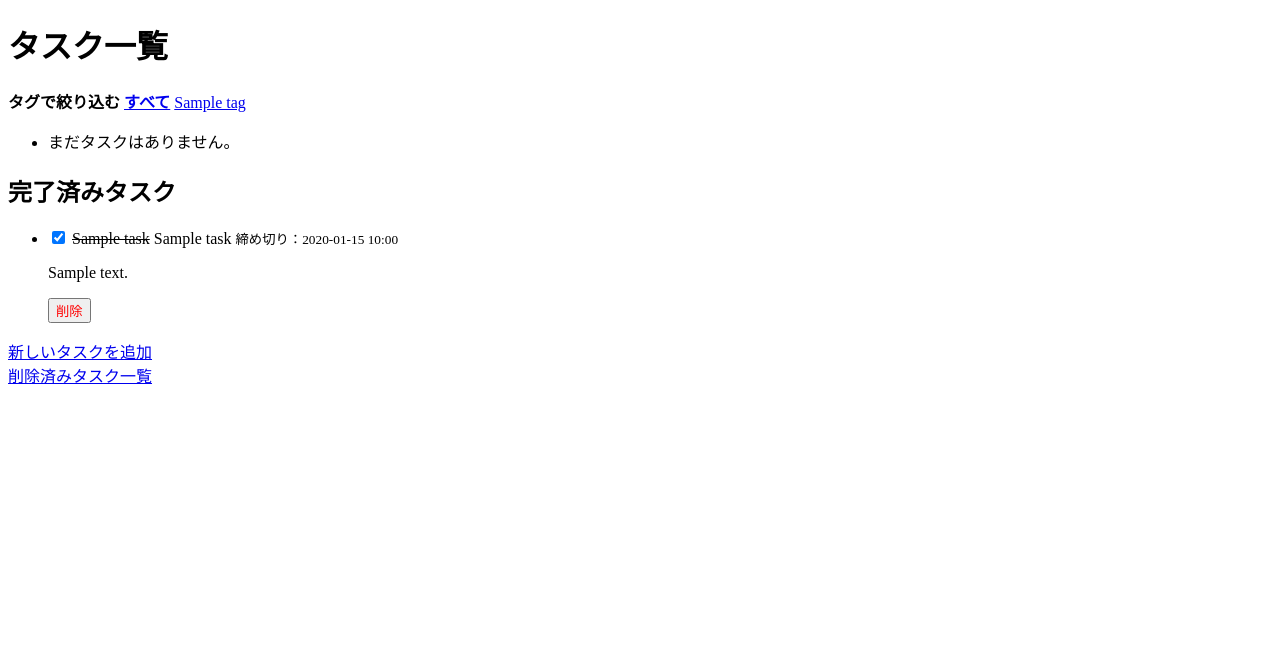
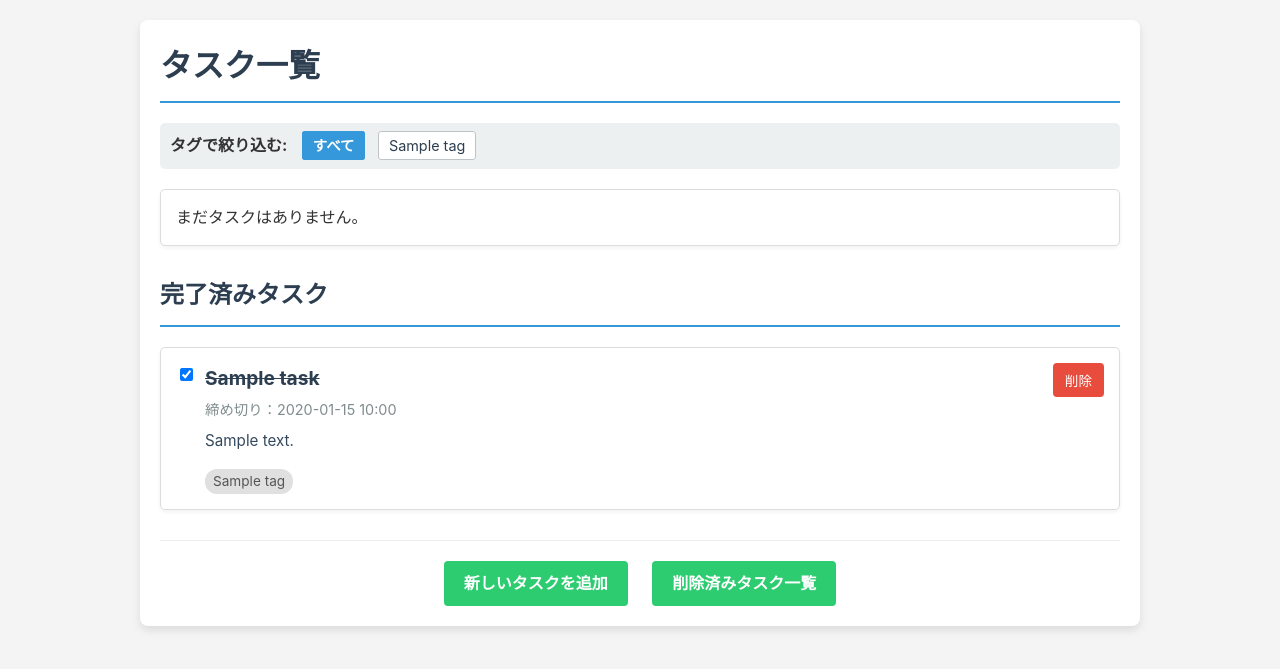
Before and after one commit to majude05/django_todo, a Django app: page / in a window 1280 px wide. Shown: the top 669 px of the page. Run offline with Django 5.2, Linux system fonts and the light colour scheme; tables that the repository leaves empty hold one stand-in row (values such as "Sample post").

Commit message:
タスクと登録と一覧のUI/UXを整えた。

```diff
--- /dev/null
+++ b/static/css/custom_tasks.css
@@ -0,0 +1,259 @@
+/* --- ページ全体の基本スタイル --- */
+body {
+    font-family: -apple-system, BlinkMacSystemFont, "Segoe UI", Roboto, Helvetica, Arial, sans-serif, "Apple Color Emoji", "Segoe UI Emoji", "Segoe UI Symbol";
+    line-height: 1.6;
+    background-color: #f4f4f4; /* 統一された背景色 */
+    color: #333;
+    margin: 0;
+    padding: 20px;
+}
+
+.container { /* HTMLのbody直下にこのクラスを持つdivを配置することを推奨 */
+    max-width: 960px;
+    margin: 0 auto;
+    padding: 20px;
+    background-color: #fff;
+    border-radius: 8px;
+    box-shadow: 0 4px 8px rgba(0, 0, 0, 0.1);
+}
+
+h1, h2 {
+    color: #2c3e50;
+    border-bottom: 2px solid #3498db;
+    padding-bottom: 10px;
+    margin-bottom: 20px;
+    margin-top: 30px;
+}
+
+h1:first-child, h2:first-child {
+    margin-top: 0;
+}
+
+/* --- タグ絞り込み部分 --- */
+.tag-filter {
+    margin-bottom: 20px;
+    padding: 10px;
+    background-color: #ecf0f1;
+    border-radius: 5px;
+}
+.tag-filter strong {
+    margin-right: 10px;
+}
+.tag-filter a {
+    margin-right: 8px;
+    padding: 5px 10px;
+    background-color: #fff;
+    border: 1px solid #bdc3c7;
+    border-radius: 3px;
+    font-size: 0.9em;
+    text-decoration: none;
+    color: #2c3e50;
+}
+.tag-filter a:hover {
+    background-color: #e0e0e0;
+}
+.tag-filter a.active-tag { /* class名を .active-tag に統一 */
+    font-weight: bold;
+    background-color: #3498db;
+    color: white;
+    border-color: #3498db;
+}
+
+
+/* --- タスク一覧の基本スタイル --- */
+ul.task-list-ul,
+ul.completed-task-list-ul {
+    list-style-type: none;
+    padding-left: 0;
+    margin-top: 10px;
+}
+
+ul.task-list-ul li,
+ul.completed-task-list-ul li {
+    display: flex;
+    align-items: flex-start; /* チェックボックスとテキストの行頭を合わせるため */
+    margin-bottom: 12px;
+    padding: 15px;
+    border: 1px solid #ddd;
+    border-radius: 5px;
+    background-color: #ffffff;
+    box-shadow: 0 2px 4px rgba(0, 0, 0, 0.05);
+}
+
+/* --- 各タスクアイテム内の要素 --- */
+.task-main-content {
+    flex-grow: 1; /* 残りのスペースを埋める */
+    display: flex;
+    align-items: flex-start; /* チェックボックスとテキストの行頭を合わせる */
+}
+
+.task-main-content input[type="checkbox"] {
+    margin-right: 12px;
+    margin-top: 5px; /* テキストとの縦位置微調整 (フォントサイズに依存) */
+    flex-shrink: 0; /* チェックボックスが縮まないように */
+    cursor: pointer;
+}
+
+/*
+.task-text-details {
+}
+*/
+
+
+
+
+.task-title-text {
+    font-size: 1.2em;
+    font-weight: bold;
+    color: #2c3e50;
+    display: block; /* タイトルはブロック要素にして他の情報と区別しやすく */
+    margin-bottom: 5px;
+}
+
+.task-due-date {
+    font-size: 0.9em;
+    color: #7f8c8d; /* 少し薄めの色 */
+    display: block; /* 日付もブロック要素に */
+    margin-bottom: 5px;
+}
+
+.task-description {
+    margin-top: 8px;
+    font-size: 0.95em;
+    color: #34495e;
+    line-height: 1.5; /* 説明文の行間を少し広げる */
+}
+
+.task-tags-container {
+    margin-top: 8px; /* 上の要素との間隔 */
+}
+
+.task-tag { /* クラス名を修正 (taqg -> tag) */
+    background-color: #e0e0e0;
+    color: #555;
+    padding: 3px 8px;
+    border-radius: 12px;
+    font-size: 0.85em;
+    margin-right: 5px;
+    display: inline-block; /* marginやpaddingを正しく適用するため */
+    line-height: 1.4;
+}
+
+/* --- アクションボタンのコンテナと各ボタン --- */
+.task-actions-container { /* クラス名を修正 (action -> actions) */
+    display: flex;
+    align-items: center; /* ボタン類を垂直中央に */
+    margin-left: 15px;   /* 左側のタスク内容との間に十分な余白 */
+    flex-shrink: 0;      /* ボタンコンテナが縮まないように */
+}
+
+/* 共通ボタンスタイル */
+.button {
+    display: inline-block;
+    padding: 7px 12px; /* 少し小さめに調整 */
+    border: none;
+    border-radius: 4px;
+    color: white;
+    text-decoration: none;
+    text-align: center;
+    cursor: pointer;
+    font-size: 0.85em; /* 少し小さめに調整 */
+    transition: background-color 0.2s ease-in-out;
+    margin-left: 8px; /* ボタン間のマージン */
+}
+.task-actions-container .button:first-child { /* コンテナ内の最初のボタンの左マージンは不要 */
+    margin-left: 0;
+}
+
+
+.button-delete {
+    background-color: #e74c3c; /* 赤系 */
+}
+.button-delete:hover {
+    background-color: #c0392b;
+}
+
+.button-edit {
+    background-color: #3498db; /* 青系 */
+}
+.button-edit:hover {
+    background-color: #2980b9;
+}
+
+/* --- ページ下部のリンクセクション --- */
+.page-actions {
+    margin-top: 30px;
+    padding-top: 20px;
+    border-top: 1px solid #eee;
+    text-align: center; /* 中央寄せにするなど */
+}
+.page-actions a {
+    display: inline-block;
+    margin: 0 10px;
+    padding: 10px 20px;
+    background-color: #2ecc71; /* 緑系 */
+    color: white;
+    border-radius: 4px;
+    font-weight: bold;
+    text-decoration: none;
+    transition: background-color 0.2s ease-in-out;
+}
+.page-actions a:hover {
+    background-color: #27ae60;
+}
+
+
+/* --- レスポンシブ対応 --- */
+@media (max-width: 768px) {
+    body {
+        padding: 10px; /* スマホではbodyのpaddingを少し減らす */
+    }
+    .container {
+        padding: 15px; /* スマホではcontainerのpaddingも少し減らす */
+    }
+
+    ul.task-list-ul li,
+    ul.completed-task-list-ul li {
+        flex-direction: column; /* タスクアイテムを縦積みに変更 */
+        align-items: stretch;   /* アイテムを幅いっぱいに伸ばす */
+    }
+
+    .task-main-content {
+        margin-bottom: 15px; /* メインコンテンツとアクションの間に十分な余白 */
+        /* width: 100%; 状況によって */
+    }
+    .task-main-content input[type="checkbox"] {
+        margin-top: 2px; /* 縦積み時のチェックボックス位置調整 */
+    }
+
+    .task-actions-container { /* クラス名を修正 */
+        margin-left: 0;          /* 左マージンをリセット */
+        flex-direction: row;     /* ボタンを横並びに */
+        justify-content: flex-end; /* 右寄せ */
+        width: 100%;             /* 幅いっぱい */
+        margin-top: 10px;        /* 上の要素との間にマージン */
+    }
+
+    .task-actions-container .button { /* ボタン間のマージンを調整 */
+        margin-left: 8px;
+    }
+    .task-actions-container .button:first-child {
+        margin-left: 0;
+    }
+
+    .tag-filter a {
+        display: block; /* スマホではタグをブロック表示にして縦に並べる */
+        margin-bottom: 5px;
+        text-align: center;
+    }
+    .tag-filter strong{
+        display: block;
+        margin-bottom: 8px;
+        text-align: center;
+    }
+
+    .page-actions a {
+        display: block;
+        margin: 10px auto; /* 上下にもマージン、左右はautoで中央 */
+    }
+}
--- a/templates/task_list.html
+++ b/templates/task_list.html
@@ -1,46 +1,55 @@
 <!DOCTYPE html>
+{% load static %}
 <html lang="ja">
 <head>
     <meta charset="UTF-8">
     <title>タスク一覧</title>
+    <meta name="viewport" content="width=device-width, initial-scale=1.0"> {# レスポンシブ対応のためビューポート設定 #}
+    <link rel ="stylesheet" href="{% static 'css/custom_tasks.css' %}">
 </head>
 <body>
+    <div class="container"> {# 全体をコンテナで囲む #}
         <h1>タスク一覧</h1>
 
-    <div>
-    <strong>タグで絞り込む</strong>
-    <a href="{% url 'task_list' %}" {% if not current_tag %}style="font-weight: bold;"{% endif %}>すべて</a>
-    {% for tag in tags %}
-        <a href="{% url 'task_list_by_tag' tag.name %}" {% if current_tag == tag.name %}style="font-weight: bold;"{% endif %}>{{ tag.name }}</a>
+        <div class="tag-filter">
+            <strong>タグで絞り込む:</strong>
+            <a href="{% url 'task_list' %}" {% if not current_tag %}class="active-tag"{% endif %}>すべて</a>
+            {% for tag_item in tags %}
+                <a href="{% url 'task_list_by_tag' tag_item.name %}" {% if current_tag == tag_item.name %}class="active-tag"{% endif %}>{{ tag_item.name }}</a>
             {% endfor %}
         </div>
 
-    <ul>
+        <ul class="task-list-ul">
             {% for task in incomplete_tasks %}
                 <li>
-                <form method="post" action="{% url 'toggle_task' task.id %}">
+                    <div class="task-main-content">
+                        <form method="post" action="{% url 'toggle_task' task.id %}" class="task-toggle-form">
                             {% csrf_token %}
                             <input type="checkbox" name="is_completed" {% if task.is_completed %}checked{% endif %} onchange="this.form.submit()">
-                    {{ task.title }}
+                        </form>
+                        <div class="task-text-details">
+                            <span class="task-title-text">{{ task.title }}</span>
                             {% if task.due_date %}
-                        <small>締め切り：{{ task.due_date|date:"Y-m-d H:i" }}</small>
+                                <small class="task-due-date">締め切り：{{ task.due_date|date:"Y-m-d H:i" }}</small>
                             {% endif %}
                             {% if task.description %}
-                        <p>{{ task.description }}</p>
+                                <p class="task-description">{{ task.description }}</p>
                             {% endif %}
                             {% if task.tags.all %}
-                        <div style="display: inline;">
-                            {% for tag in task.tags.all %}
-                                <span style="background-color: lightgray; padding: 2px 5px; border-radius: 5px; margin-right: 5px;">{{ tag.name }}</span>
+                                <div class="task-tags-container">
+                                    {% for tag_item_inner in task.tags.all %}
+                                        <span class="task-tag">{{ tag_item_inner.name }}</span>
                                     {% endfor %}
+                            {% endif %}
                         </div>
-                    {% endif %}
+                    </div>
+                    <div class="task-actions-container">
+                        <form method="post" action="{% url 'delete_task' task.id %}" class="task-delete-form">
+                            {% csrf_token %}
+                            <button type="submit" class="button button-delete">削除</button> {# 共通クラス button を追加 #}
                         </form>
-                <form method="post" action="{% url 'delete_task' task.id %}" style="display: inline;">
-                    {% csrf_token %}
-                    <button type="submit" style="color: red;">削除</button>
-                </form>
-                <a href="{% url 'edit_task' task.id %}">編集</a>
+                        <a href="{% url 'edit_task' task.id %}" class="button button-edit">編集</a> {# 共通クラス button を追加 #}
+                    </div>
                 </li>
             {% empty %}
                 <li>まだタスクはありません。</li>
@@ -48,41 +57,48 @@
         </ul>
 
         <h2>完了済みタスク</h2>
-    <ul>
+        <ul class="completed-task-list-ul">
             {% for task in completed_tasks %}
                 <li>
-                <form method="post" action="{% url 'toggle_task' task.id %}">
+                    <div class="task-main-content">
+                        <form method="post" action="{% url 'toggle_task' task.id %}" class="task-toggle-form">
                             {% csrf_token %}
                             <input type="checkbox" name="is_completed" {% if task.is_completed %}checked{% endif %} onchange="this.form.submit()">
-                    <del>{{ task.title }}</del>
-                    {{ task.title }}
+                        </form>
+                        <div class="task-text-details">
+                            <del class="task-title-text">{{ task.title }}</del>
                             {% if task.due_date %}
-                        <small>締め切り：{{ task.due_date|date:"Y-m-d H:i" }}</small>
+                                <small class="task-due-date">締め切り：{{ task.due_date|date:"Y-m-d H:i" }}</small>
                             {% endif %}
                             {% if task.description %}
-                        <p>{{ task.description }}</p>
+                                <p class="task-description">{{ task.description }}</p>
                             {% endif %}
                             {% if task.tags.all %}
-                        <div style="display: inline;">
-                            {% for tag in task.tag.all %}
-                                <span style="background-color: lightgray; padding: 2px 5px; border-radius: 5px; margin-right: 5px;">{{ tag.name }}</span>
+                                <div class="task-tags-container">
+                                    {% for tag_item_inner in task.tags.all %}
+                                        <span class="task-tag">{{ tag_item_inner.name }}</span>
                                     {% endfor %}
                                 </div>
                             {% endif %}
+                        </div>
+                    </div>
+                    <div class="task-actions-container">
+                        <form method="post" action="{% url 'delete_task' task.id %}" class="task-delete-form">
+                            {% csrf_token %}
+                            <button type="submit" class="button button-delete">削除</button> {# 共通クラス button を追加 #}
                         </form>
-                <form method="post" action="{% url 'delete_task' task.id %}" style="display: inline;">
-                    {% csrf_token %}
-                    <button type="submit" style="color: red;">削除</button>
-                </form>
-
+                        {# <a href="{% url 'edit_task' task.id %}" class="button button-edit">編集</a> #}
+                    </div>
                 </li>
             {% empty %}
                 <li>完了済みのタスクはありません。</li>
             {% endfor %}
         </ul>
 
+        <div class="page-actions"> {# ページ下部のアクションリンクをまとめる #}
             <a href="{% url 'add_task' %}">新しいタスクを追加</a>
-    <br>
             <a href="{% url 'deleted_task_list' %}">削除済みタスク一覧</a>
+        </div>
+    </div> {# container の閉じタグ #}
 </body>
 </html>
```
Also changed, not shown: static/css/add_tasks.css (added, +81 -0 lines), templates/add_task.html (+28 -4 lines). Lines whose indentation alone changed are shown as unchanged.
